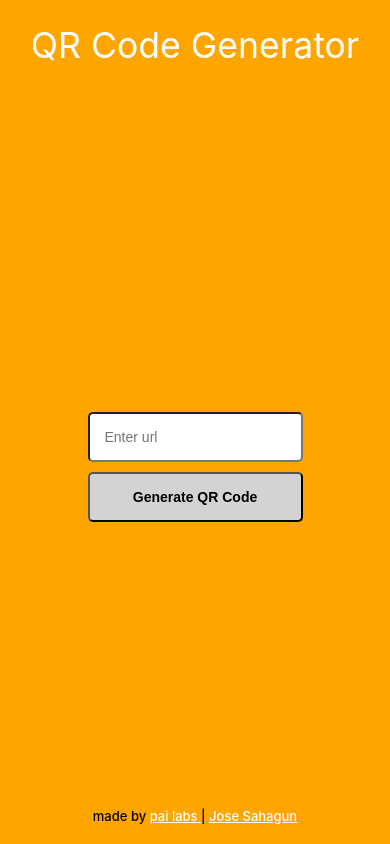
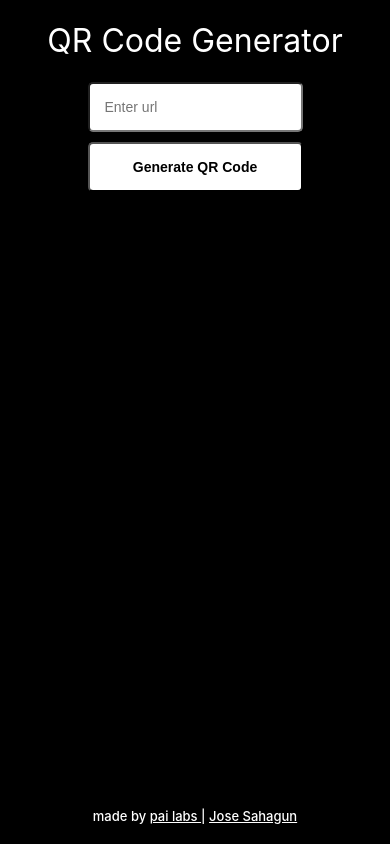
Before and after one commit to jsahagun91/qr-code-generator, a React (Create React App) app: page / in a window 390 px wide. Built offline with nearby package versions, Linux system fonts and the light colour scheme.

Commit message:
mobile update

```diff
--- a/src/App.css
+++ b/src/App.css
@@ -1,12 +1,16 @@
 .App {
   text-align: center;
+  display: flex;
+  flex-direction: column;
+  align-items: center;
+  justify-content: center;
 }
 
 h1, h4{
   font-weight: 400;
 }
 
-.App-header {
+/* .App-header {
   background-color: #ffa500;
   min-height: 100vh;
   display: flex;
@@ -15,19 +19,23 @@ h1, h4{
   justify-content: center;
   font-size: calc(10px + 2vmin);
   color: white;
+} */
+body {
+  background-color: black;
+  color: white;
 }
-
 form {
   display: flex;
   flex-direction: column;
   gap: 10px;
   margin: auto;
+  width: auto;
 }
 button {
   padding: 15px; /* Increased padding */
   font-size: 14px; /* Larger font size */
   font-weight: bold;
-  background-color: lightgrey;
+  background-color: white;
   color: black;
   border-radius: 5px;
 }
@@ -36,6 +44,7 @@ input {
   padding: 15px; /* Increased padding */
   font-size: 14px; /* Larger font size */
   border-radius: 5px;
+  width: auto;
 }
 
 #footer {
--- a/src/App.js
+++ b/src/App.js
@@ -27,8 +27,9 @@ function App() {
 
   return (
     <div className='App'>
+      <h1> QR Code Generator </h1>
       <header className='App-header'>
-        <h1> QR Code Generator </h1>
+        {/* <h1> QR Code Generator </h1> */}
         <form onSubmit={handleSubmit}>
           <input
             type="text"
```
